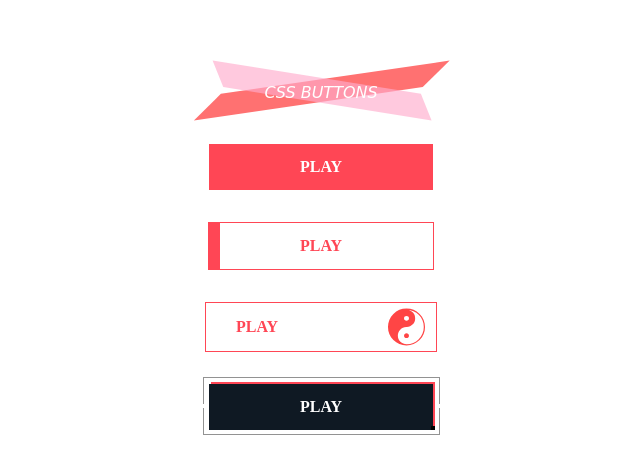
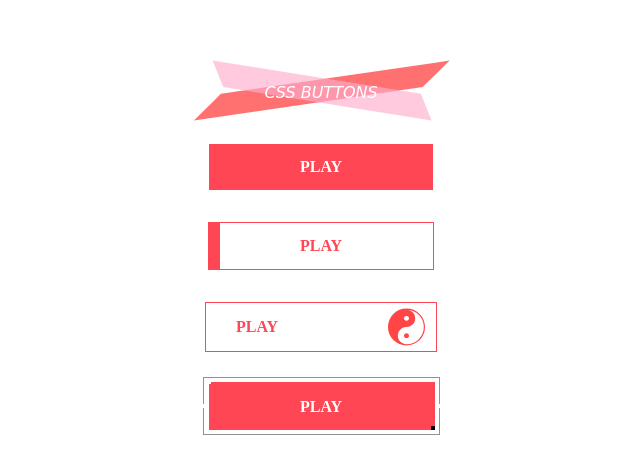
Before and after one commit to jameschris854/simple-css-button-animation, a plain HTML site: page index.html in a window 1280 px wide. Shown: the part 157-626 px from the top of the page, without its empty margins (327-967 px from the left). Drawn offline with Linux system fonts and the light colour scheme; the site is published under a folder, as on GitHub Pages, so addresses that start at the root find nothing.

Commit message:
4 button animations created

```diff
--- a/style.css
+++ b/style.css
@@ -211,7 +211,7 @@ a{
 .btn4 {
   font-size: 1rem;
   background-color:#0f1923;
-  background-image: url('/valorant.svg');
+  background-image: url('valorant.svg');
   background-position: center;
   background-repeat: no-repeat;
   padding: 14px 32px;
```
